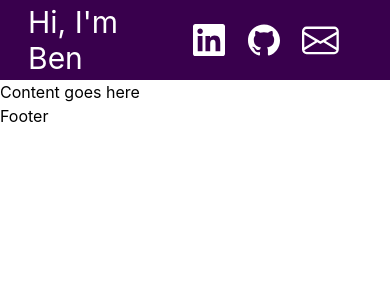
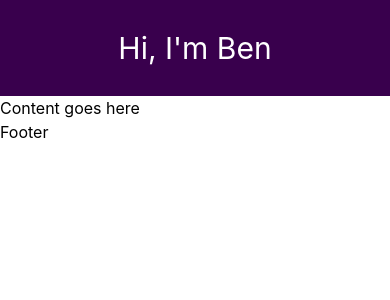
Before and after one commit to BenCiantar/portfolio, a React (Create React App) app: page / in a window 390 px wide. Shown: the top 300 px of the page. Built offline with nearby package versions, Linux system fonts and the light colour scheme.

Commit message:
Added media query to header to hide nav links and center title on medium screens and smaller

```diff
--- a/src/components/Header/Header.jsx
+++ b/src/components/Header/Header.jsx
@@ -3,9 +3,11 @@ import { Links } from "../index";
 
 const Header = () => {
   return (
-    <header className="w-screen h-20 bg-primary-purple text-white flex flex-row justify-between items-center px-7">
+    <header className="w-screen h-24 bg-primary-purple text-white flex flex-row justify-center lg:justify-between items-center px-7">
       <h1 className="text-3xl">Hi, I'm Ben</h1>
-      <Links />
+      <div className="hidden lg:block">
+        <Links />
+      </div>
     </header>
   );
 };
```
